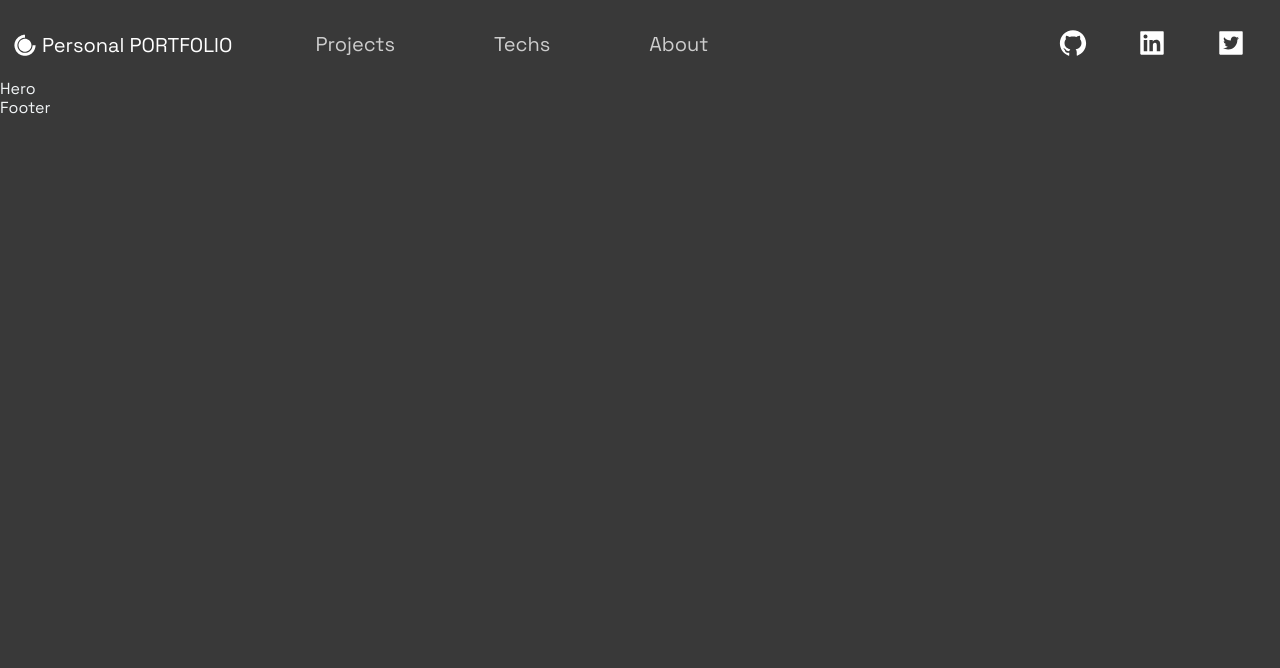
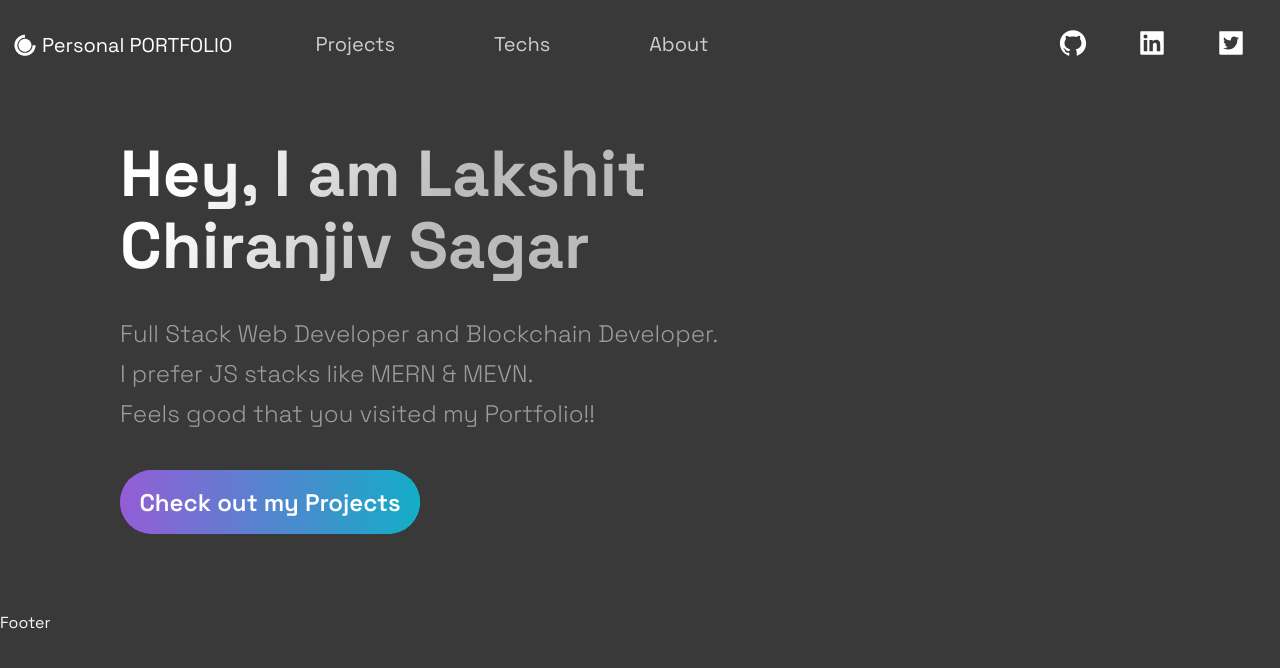
Before and after one commit to Lakshit-Chiranjiv/portfolio-example-2, a Next.js app: page / in a window 1280 px wide. Shown: the top 668 px of the page. Built offline with nearby package versions, Linux system fonts and the light colour scheme.

Commit message:
added section title text and cta button

```diff
--- a/src/components/Hero/Hero.jsx
+++ b/src/components/Hero/Hero.jsx
@@ -6,7 +6,24 @@ import { LeftSection } from './HeroStyles';
 
 const Hero = (props) => (
   <div>
-    Hero
+    <Section row nopadding>
+      <LeftSection>
+
+        <SectionTitle main>
+          Hey, I am Lakshit <br />Chiranjiv Sagar
+        </SectionTitle>
+
+        <SectionText>
+          Full Stack Web Developer and Blockchain Developer.<br />
+          I prefer JS stacks like MERN & MEVN. <br />
+          Feels good that you visited my Portfolio!!
+        </SectionText>
+
+        <Button onClick={()=>window.location='https://github.com/Lakshit-Chiranjiv'} wd={300}>
+          Check out my Projects
+        </Button>
+      </LeftSection>
+    </Section>
   </div>
 );
 
```
